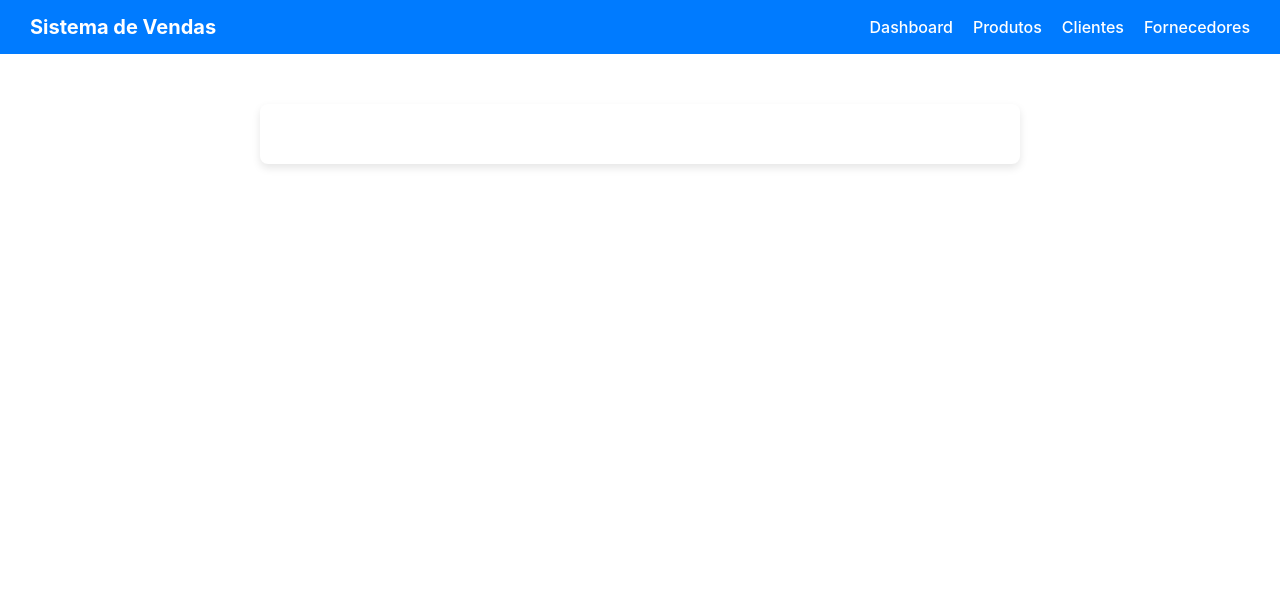
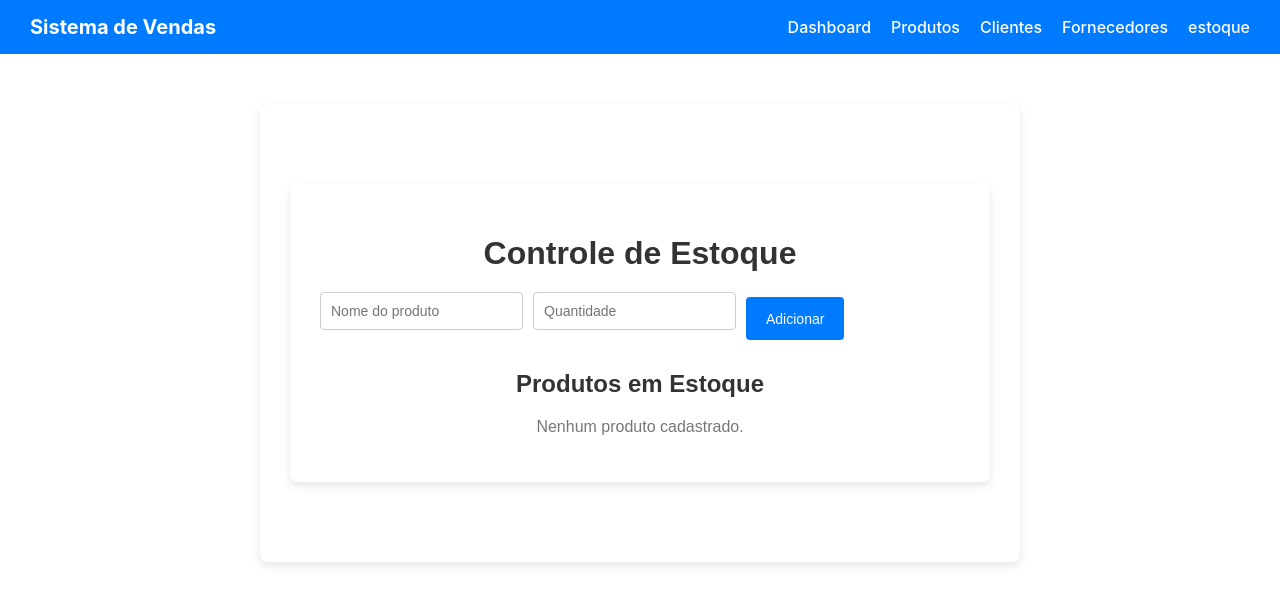
Before and after one commit to luismachadoprusch-bot/Vendas, a React (Create React App) app in the folder vendas-simples/: page /estoque in a window 1280 px wide. Shown: the top 604 px of the page. Built offline with nearby package versions, Linux system fonts and the light colour scheme.

Commit message:
fecture: ControleEstoque

```diff
--- a/vendas-simples/src/App.js
+++ b/vendas-simples/src/App.js
@@ -3,6 +3,7 @@ import { BrowserRouter as Router, Routes, Route, Link } from 'react-router-dom';
 import CadastroProdutos from './CadastroProdutos';
 import CadastroClientes from './CadastroClientes';
 import CadastroFornecedores from './CadastroFornecedores';
+import ControleEstoque from './ControleEstoque';
 import './App.css';
 
 function Navbar() {
@@ -14,6 +15,7 @@ function Navbar() {
         <Link to="/produtos">Produtos</Link>
         <Link to="/clientes">Clientes</Link>
         <Link to="/fornecedores">Fornecedores</Link>
+        <Link to="/estoque">estoque</Link>
       </div>
     </nav>
   );
@@ -37,6 +39,7 @@ function App() {
           <Route path="/produtos" element={<CadastroProdutos />} />
           <Route path="/clientes" element={<CadastroClientes />} />
           <Route path="/fornecedores" element={<CadastroFornecedores />} />
+            <Route path="/estoque" element={<ControleEstoque />} />
         </Routes>
       </div>
     </Router>
--- /dev/null
+++ b/vendas-simples/src/ControleEstoque.css
@@ -0,0 +1,88 @@
+.container-estoque {
+  max-width: 700px;
+  margin: 50px auto;
+  padding: 30px;
+  background-color: #ffffff;
+  border-radius: 8px;
+  box-shadow: 0 4px 8px rgba(0,0,0,0.1);
+  font-family: Arial, sans-serif;
+}
+
+h1, h2 {
+  color: #333333;
+  text-align: center;
+  margin-bottom: 20px;
+}
+
+.formulario-estoque {
+  display: flex;
+  flex-wrap: wrap;
+  justify-content: flex-start;
+  margin-bottom: 30px;
+}
+
+.formulario-estoque input {
+  padding: 10px;
+  margin-right: 10px;
+  margin-bottom: 10px;
+  border: 1px solid #cccccc;
+  border-radius: 4px;
+  font-size: 14px;
+}
+
+.formulario-estoque button {
+  padding: 10px 20px;
+  background-color: #007bff;
+  border: none;
+  color: white;
+  border-radius: 4px;
+  cursor: pointer;
+  font-size: 14px;
+  margin-top: 5px;
+  transition: background-color 0.3s;
+}
+
+.formulario-estoque button:hover {
+  background-color: #0056b3;
+}
+
+ul {
+  list-style: none;
+  padding-left: 0;
+}
+
+li {
+  display: flex;
+  justify-content: space-between;
+  align-items: center;
+  padding: 10px 0;
+  border-bottom: 1px solid #e0e0e0;
+  flex-wrap: wrap;
+}
+
+li button {
+  margin-left: 5px;
+  padding: 5px 10px;
+  font-size: 12px;
+  border-radius: 4px;
+  border: none;
+  cursor: pointer;
+  transition: background-color 0.3s;
+}
+
+li button:nth-child(2) { background-color: #28a745; color: white; } /* Entrada */
+li button:nth-child(2):hover { background-color: #218838; }
+
+li button:nth-child(3) { background-color: #ffc107; color: white; } /* Saída */
+li button:nth-child(3):hover { background-color: #e0a800; }
+
+li button:nth-child(4) { background-color: #007bff; color: white; } /* Editar */
+li button:nth-child(4):hover { background-color: #0056b3; }
+
+li button:nth-child(5) { background-color: #dc3545; color: white; } /* Remover */
+li button:nth-child(5):hover { background-color: #c82333; }
+
+p {
+  text-align: center;
+  color: #777777;
+}
--- /dev/null
+++ b/vendas-simples/src/ControleEstoque.js
@@ -0,0 +1,108 @@
+import React, { useState } from 'react';
+import './ControleEstoque.css';
+
+function ControleEstoque() {
+  const [produtos, setProdutos] = useState([]);
+  const [nome, setNome] = useState('');
+  const [quantidade, setQuantidade] = useState('');
+  const [editarIndex, setEditarIndex] = useState(null);
+
+  // Adicionar ou atualizar produto
+  const salvarProduto = () => {
+    if (!nome || !quantidade) {
+      alert('Preencha todos os campos');
+      return;
+    }
+
+    const novoProduto = { nome, quantidade: parseInt(quantidade) };
+
+    if (editarIndex !== null) {
+      const listaAtualizada = [...produtos];
+      listaAtualizada[editarIndex] = novoProduto;
+      setProdutos(listaAtualizada);
+      setEditarIndex(null);
+    } else {
+      setProdutos([...produtos, novoProduto]);
+    }
+
+    setNome('');
+    setQuantidade('');
+  };
+
+  // Registrar entrada (aumentar quantidade)
+  const adicionarEstoque = (index) => {
+    const valor = parseInt(prompt('Quantidade a adicionar:'));
+    if (!isNaN(valor) && valor > 0) {
+      const listaAtualizada = [...produtos];
+      listaAtualizada[index].quantidade += valor;
+      setProdutos(listaAtualizada);
+    }
+  };
+
+  // Registrar saída (diminuir quantidade)
+  const removerEstoque = (index) => {
+    const valor = parseInt(prompt('Quantidade a remover:'));
+    if (!isNaN(valor) && valor > 0) {
+      const listaAtualizada = [...produtos];
+      listaAtualizada[index].quantidade -= valor;
+      if (listaAtualizada[index].quantidade < 0) listaAtualizada[index].quantidade = 0;
+      setProdutos(listaAtualizada);
+    }
+  };
+
+  // Preparar edição
+  const editarProduto = (index) => {
+    setNome(produtos[index].nome);
+    setQuantidade(produtos[index].quantidade);
+    setEditarIndex(index);
+  };
+
+  // Remover produto
+  const removerProduto = (index) => {
+    const listaAtualizada = produtos.filter((_, i) => i !== index);
+    setProdutos(listaAtualizada);
+  };
+
+  return (
+    <div className="container-estoque">
+      <h1>Controle de Estoque</h1>
+
+      <div className="formulario-estoque">
+        <input
+          type="text"
+          placeholder="Nome do produto"
+          value={nome}
+          onChange={(e) => setNome(e.target.value)}
+        />
+        <input
+          type="number"
+          placeholder="Quantidade"
+          value={quantidade}
+          onChange={(e) => setQuantidade(e.target.value)}
+        />
+        <button onClick={salvarProduto}>
+          {editarIndex !== null ? 'Atualizar' : 'Adicionar'}
+        </button>
+      </div>
+
+      <h2>Produtos em Estoque</h2>
+      {produtos.length === 0 ? (
+        <p>Nenhum produto cadastrado.</p>
+      ) : (
+        <ul>
+          {produtos.map((produto, index) => (
+            <li key={index}>
+              {produto.nome} | Quantidade: {produto.quantidade}{' '}
+              <button onClick={() => adicionarEstoque(index)}>Entrada</button>
+              <button onClick={() => removerEstoque(index)}>Saída</button>
+              <button onClick={() => editarProduto(index)}>Editar</button>
+              <button onClick={() => removerProduto(index)}>Remover</button>
+            </li>
+          ))}
+        </ul>
+      )}
+    </div>
+  );
+}
+
+export default ControleEstoque;
```
